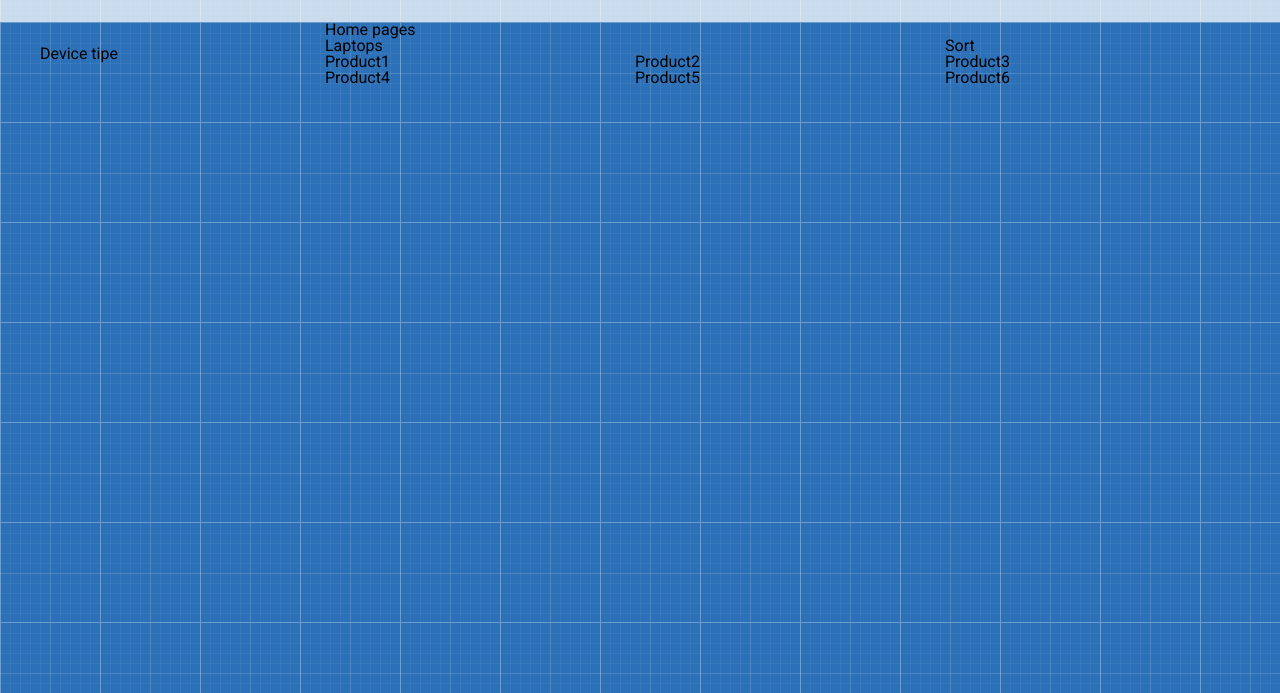
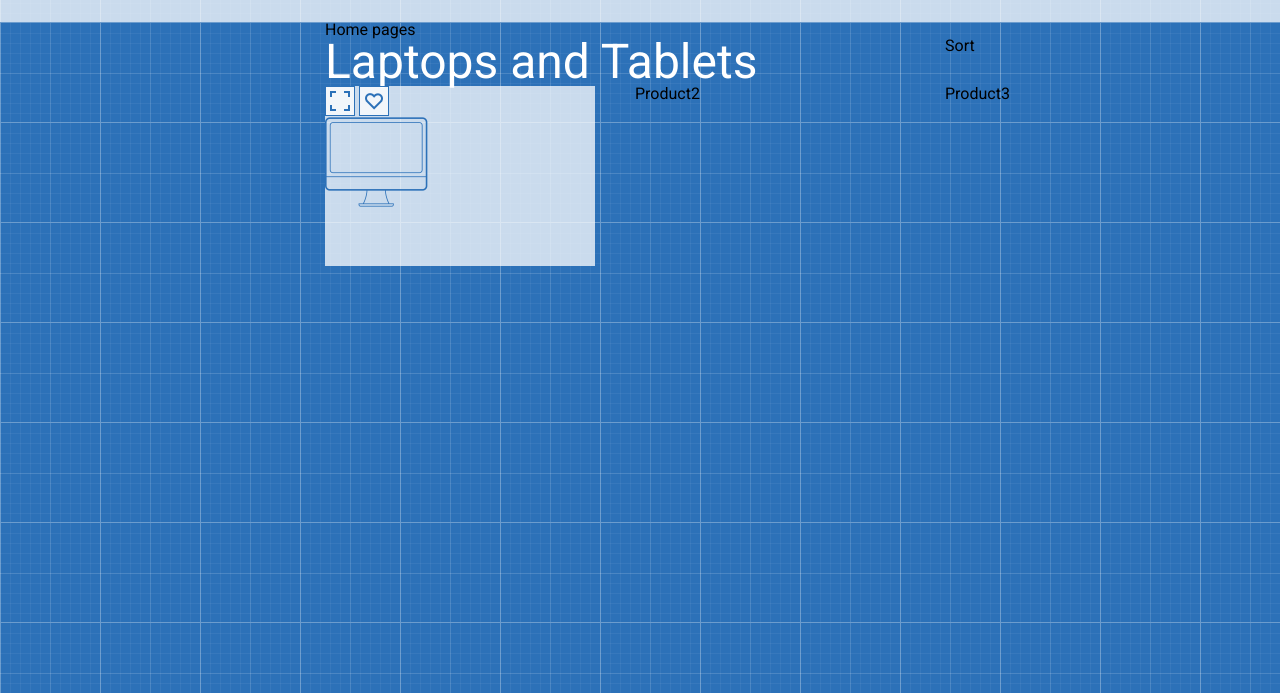
Before and after one commit to Vasyltsiun/ShopProject, a plain HTML site: page index.html in a window 1280 px wide. Shown: the part 78-771 px from the top of the page. Drawn offline with Linux system fonts and the light colour scheme.

Commit message:
added background-images too divece-content

```diff
--- a/index.html
+++ b/index.html
@@ -67,11 +67,21 @@
               <div class="col-12">Home pages</div>
             </div>
             <div class="row">
-              <div class="col-8">Laptops</div>
-              <div class="col-4">Sort</div>
+              <div class="col-8">Laptops and Tablets</div>
+              <div class="sort">Sort</div>
             </div>
             <div class="row">
-              <div class="col-4">Product1</div>
+              <div class="col-4">
+                <div class="device-content">
+                  <div class="img-device">
+                    <div class="buttons">
+                      <button class="square"></button>
+                      <button class="like"></button>
+                    </div>
+                    <img src="images/display.png" alt="" />
+                  </div>
+                </div>
+              </div>
               <div class="col-4">Product2</div>
               <div class="col-4">Product3</div>
             </div>
--- a/style.css
+++ b/style.css
@@ -32,8 +32,11 @@ body {
     align-items: center;
 }
 .col-4 {
+    display: flex;
     flex: 0 0 33.3333%;
     max-width: 33.3333%;
+    height: 650px;
+
 }
 .col-6 {
     flex: 0 0 50%;
@@ -42,6 +45,8 @@ body {
 .col-8 {
     flex: 0 0 66.66667%;
     max-width: 66.66667%;
+    color: white;
+    font-size: 48px;
 }
 .col-9 {
     flex: 0 0 75%;
@@ -50,7 +55,10 @@ body {
 .col-12 {
     flex: 0 0 100%;
     max-width: 100%;
-
+}
+.sort {
+    flex: 0 0 33.3333%;
+    max-width: 33.3333%;
 }
 .header {
     height: 100px;
@@ -204,3 +212,36 @@ input::placeholder {
     margin-right: -125px;
     background-repeat: no-repeat;
 }
+
+
+.device-content {
+    display: flex;
+    height: 180px;
+    width: 270px;
+    background-color: rgba(255, 255, 255   , 0.75);
+}
+.like {
+    background-image: url(images/like.png);
+    height: 30px;
+    width: 30px;
+    background-repeat: no-repeat;
+    border: 1px solid #2c71b8;
+    background-color: rgba(255, 255, 255   , 0.75);
+    background-position: center;
+
+}
+.square {
+    background-image: url(images/square.png);
+    height: 30px;
+    width: 30px;
+    background-repeat: no-repeat;
+    border: 1px solid #2c71b8;
+    background-color: rgba(255, 255, 255   , 0.75);
+    background-position: center;
+
+}
+
+.img-device {
+    justify-content: center;
+    align-items: center;
+}
```
Also changed, not shown: images/display.png (added), images/like.png (added), images/square.png (added).
